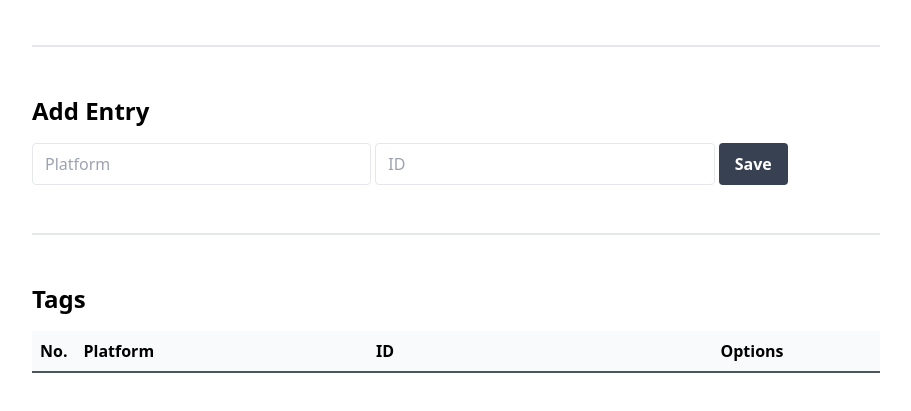
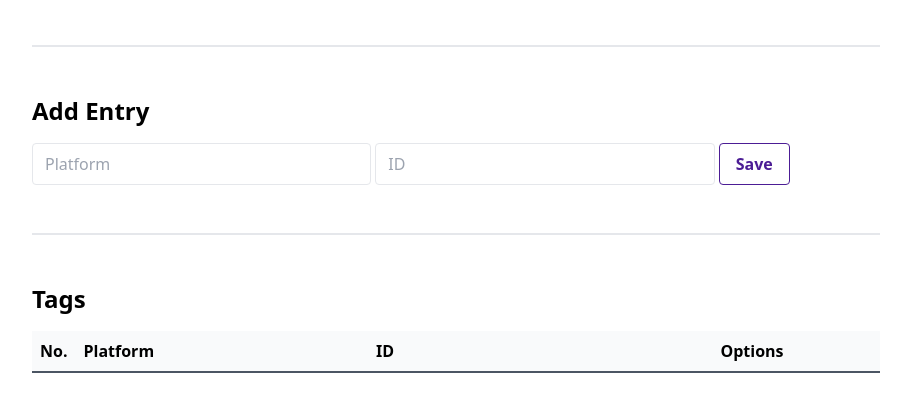
Before and after one commit to monkonius/gamer-id-storage, a website: page docs/index.html in a window 1280 px wide. Shown: the part 159-570 px from the top of the page, without its empty margins (184-1095 px from the left). Drawn offline with Linux system fonts and the light colour scheme.

Commit message:
Change button colors

```diff
--- a/docs/index.html
+++ b/docs/index.html
@@ -10,8 +10,8 @@
     <link rel="stylesheet" href="./style.css">
     <link rel="shortcut icon" href="./favicon.ico" type="image/x-icon">
 </head>
-<body>
-    <div class="mx-auto px-6 md:max-w-4xl">
+<body class="min-h-screen">
+    <div class="mx-auto px-6 md:max-w-4xl min-h-screen">
         <section class="pt-20 pb-12">
             <h1 class="text-4xl font-bold">Gamer ID Storage</h1>
             <p class="mt-2 text-lg text-gray-600">One place to store all of your gamer tags and IDs for easy referral</p>
--- a/src/input.css
+++ b/src/input.css
@@ -19,7 +19,7 @@ tbody > tr {
 }
 
 .btn {
-    @apply bg-gray-700 hover:bg-gray-600 text-white font-semibold h-[42px] py-2 px-4 rounded;
+    @apply bg-white text-violet-900 border-violet-900 hover:bg-violet-900 hover:text-white font-semibold h-[42px] px-4 border rounded;
 }
 
 .show {
```
Also changed, not shown: docs/style.css.
